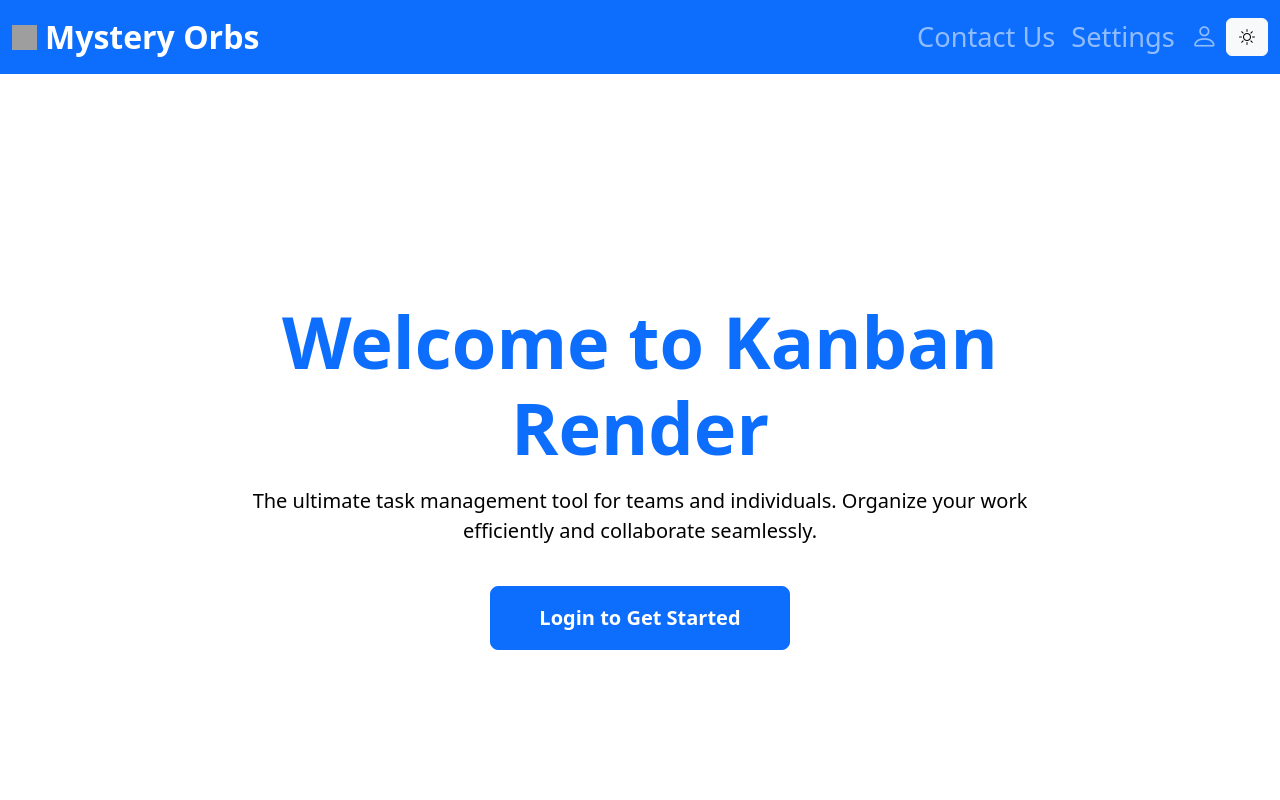
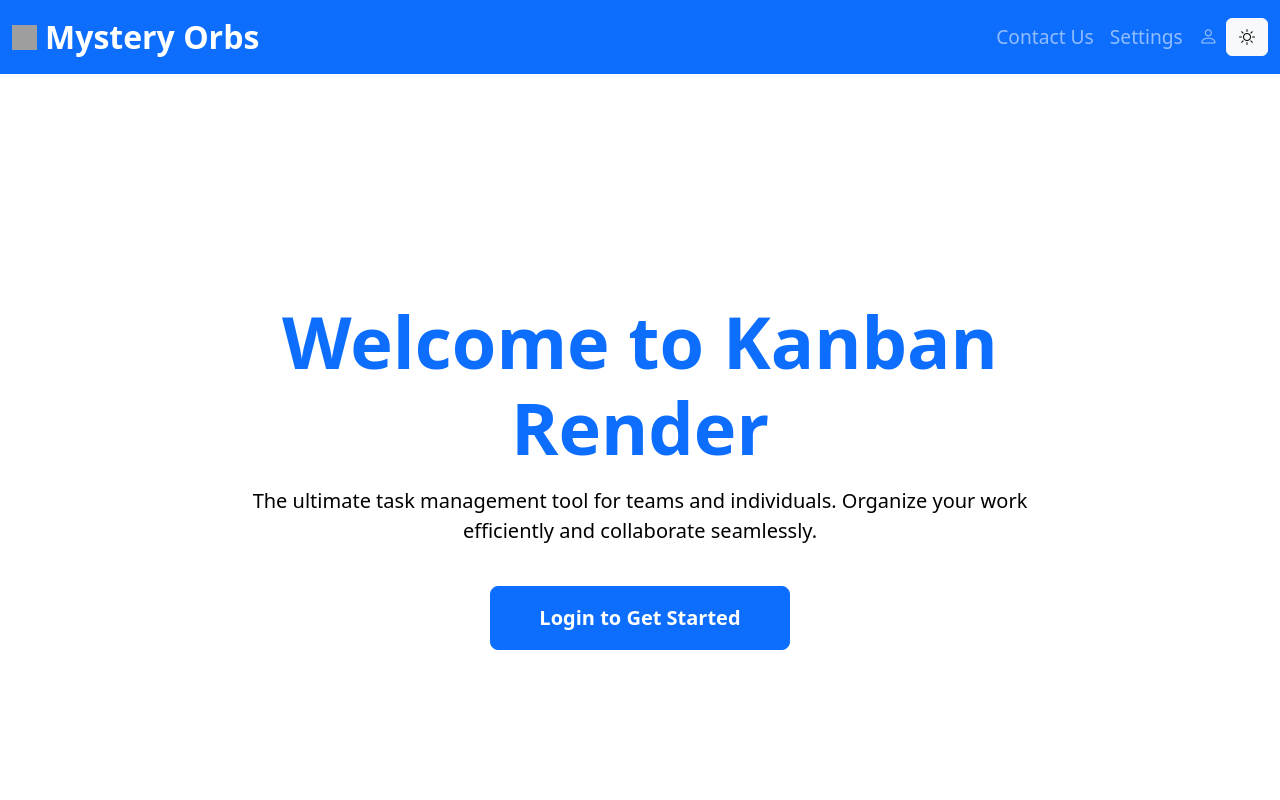
Before and after one commit to shoc71/Kanban-Render, a React (Vite) app in the folder client/: page / in a window 1280 px wide. Shown: the top 800 px of the page. Built offline with nearby package versions, Linux system fonts and the light colour scheme; no server answers; grey boxes are pictures that could not be loaded.

Commit message:
Update NavBar.jsx

```diff
--- a/client/src/components/NavBar.jsx
+++ b/client/src/components/NavBar.jsx
@@ -55,7 +55,7 @@ function NavBar({ isDarkMode, toggleTheme, isLoggedIn }) {
               <Link
                 className="nav-link"
                 to="/contact-us"
-                style={{ fontSize: "1.7rem" }}
+                style={{ fontSize: "1.2rem" }}
               >
                 Contact Us
               </Link>
@@ -64,7 +64,7 @@ function NavBar({ isDarkMode, toggleTheme, isLoggedIn }) {
               <Link
                 className="nav-link"
                 to="/settings"
-                style={{ fontSize: "1.7rem" }}
+                style={{ fontSize: "1.2rem" }}
               >
                 Settings
               </Link>
@@ -79,12 +79,12 @@ function NavBar({ isDarkMode, toggleTheme, isLoggedIn }) {
                 {isLoggedIn ? (
                   <i
                     className="bi bi-check-circle"
-                    style={{ fontSize: "1.7rem" }}
+                    style={{ fontSize: "1.2rem" }}
                   ></i>
                 ) : (
                   <i
                     className="bi bi-person"
-                    style={{ fontSize: "1.7rem" }}
+                    style={{ fontSize: "1.2rem" }}
                   ></i>
                 )}
               </button>
```
